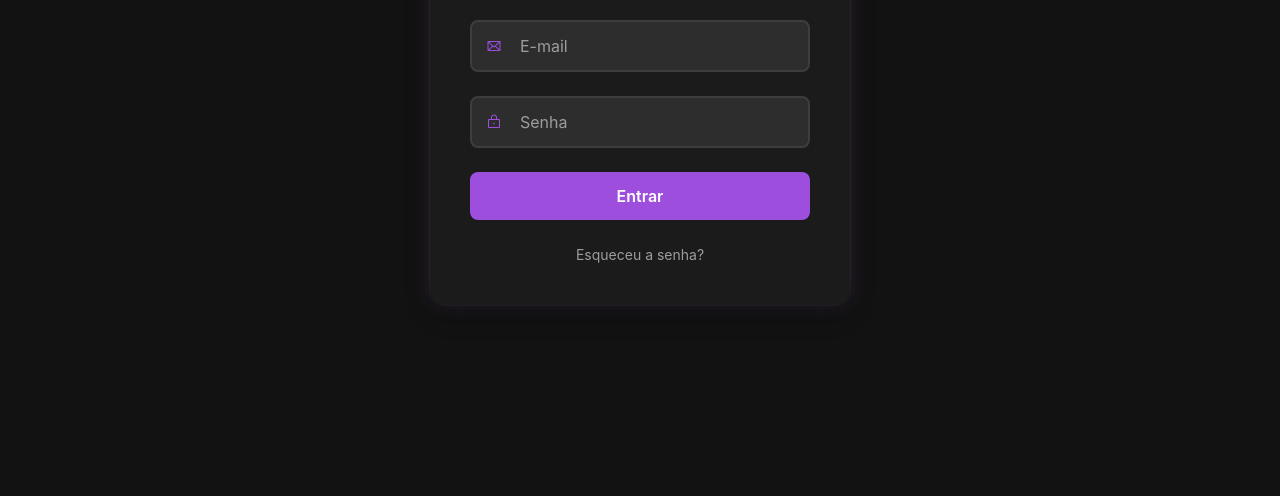
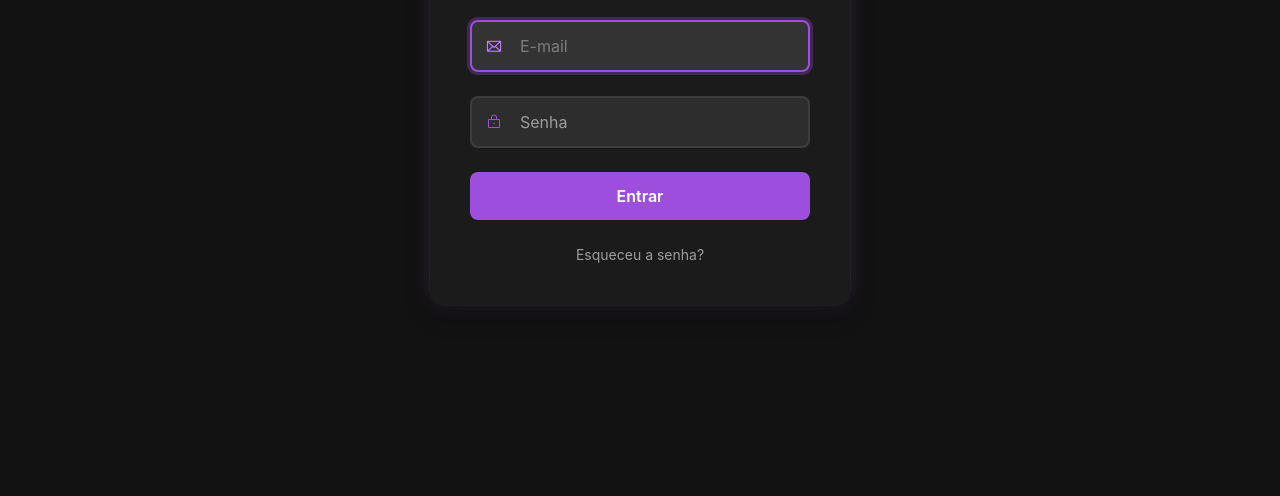
Before and after one commit to leticiafariasn/spelltalk-login, a plain HTML site: page index.html in a window 1280 px wide. Shown: the part 304-800 px from the top of the page. Drawn offline with nearby package versions, Linux system fonts and the light colour scheme.

Commit message:
autofocus

```diff
--- a/index.html
+++ b/index.html
@@ -494,7 +494,7 @@
 
       <form>
         <div class="input-group">
-          <input type="email" class="form-input" placeholder="E-mail" required>
+          <input type="email" class="form-input" placeholder="E-mail" required autofocus>
           <i class="ph ph-envelope input-icon"></i>
         </div>
 
```
